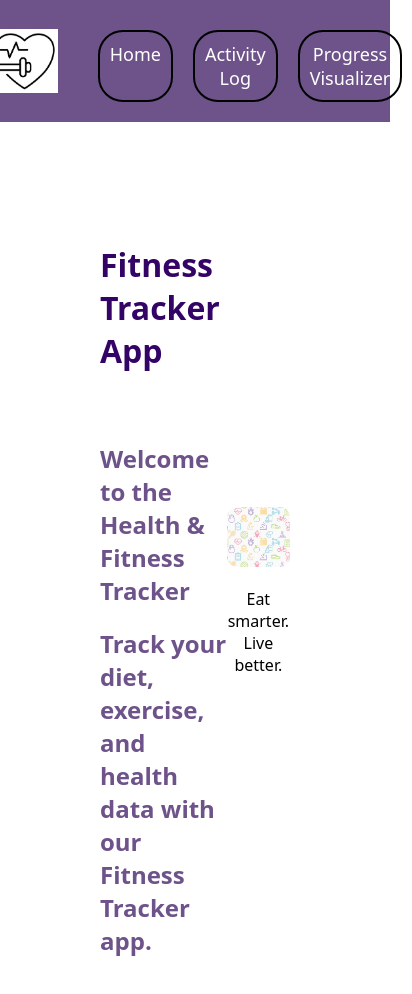
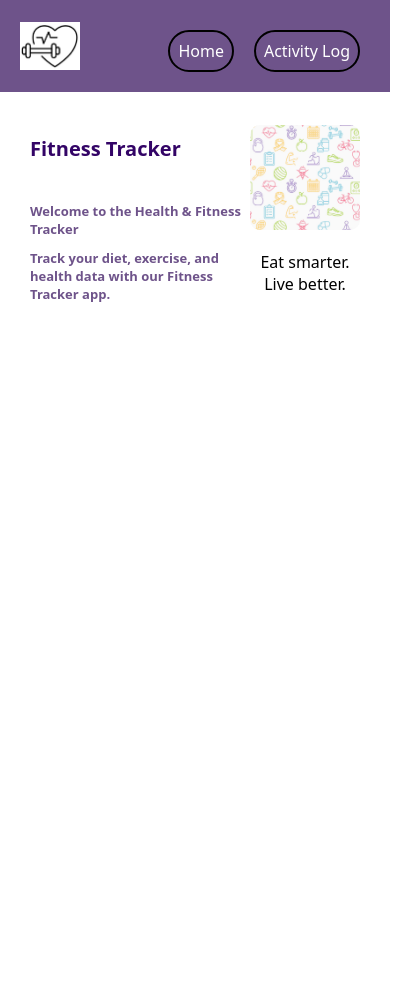
Before and after one commit to bayanwafa/Project2, a React (Create React App) app: page / in a window 390 px wide. Shown: the top 994 px of the page, 412 px wide, since content can reach past the window. After the commit the page ends 844 px from the top, so only its background shows below. Built offline with nearby package versions, Linux system fonts and the light colour scheme.

Commit message:
add comments and readme file and media screen

```diff
--- a/src/components/ActivityList.js
+++ b/src/components/ActivityList.js
@@ -3,9 +3,11 @@ import Axios from 'axios';
 import ActivityForm from './ActivityForm';
 import './App.css';
 
+// API endpoint for activities
 const url = 'https://658f6eaa2871a9866e7a7460.mockapi.io/activity';
 
 function ActivityList() {
+  // State to store the list of activities
   const [activities, setActivities] = useState([]);
 
   // Function to fetch all activities
@@ -28,7 +30,7 @@ function ActivityList() {
   const addActivity = (newActivity) => {
     Axios.post(url, newActivity)
       .then((response) => {
-        // Instead of calling getAll, update the state directly
+        // Update the state with the new activity
         setActivities([...activities, response.data]);
       })
       .catch((error) => {
@@ -44,6 +46,7 @@ function ActivityList() {
         <ActivityForm addActivity={addActivity} />
       </div>
       <ul>
+        {/* Display the list of activities */}
         {activities.map((activity) => (
           <li key={activity.id}>
             Date: {activity.date}, Duration: {activity.duration} mins, Intensity: {activity.intensity}, Calories: {activity.calories} cal
--- a/src/components/App.css
+++ b/src/components/App.css
@@ -1,9 +1,11 @@
+/* Reset some default styles and set the font family */
 body {
-  font-family:system-ui, -apple-system, BlinkMacSystemFont, 'Segoe UI', Roboto, Oxygen, Ubuntu, Cantarell, 'Open Sans', 'Helvetica Neue', sans-serif ;
+  font-family: system-ui, -apple-system, BlinkMacSystemFont, 'Segoe UI', Roboto, Oxygen, Ubuntu, Cantarell, 'Open Sans', 'Helvetica Neue', sans-serif;
   margin: 0;
   padding: 0;
 }
 
+/* Header styling */
 header {
   background-color: #6e538a;
   color: white;
@@ -11,6 +13,7 @@ header {
   text-align: center;
 }
 
+/* Header content layout */
 .header-content {
   display: flex;
   align-items: center;
@@ -18,12 +21,14 @@ header {
   margin: 10px;
 }
 
+/* Logo styling */
 .header-content img {
   width: 80px;
   height: auto;
   margin-right: auto;
 }
 
+/* Navigation styling */
 .header-content nav {
   display: flex;
   justify-content: center;
@@ -41,27 +46,32 @@ header {
   border-radius: 25px;
 }
 
+/* Hover effect for navigation links */
 .header-content nav a:hover {
   text-decoration: underline;
   color: #330466;
   background-color: #d8cece;
 }
 
+/* Main app styling */
 .App {
   text-align: center;
 }
 
+/* Homepage styling */
 .homepage {
   margin: 100px;
   display: flex;
   align-items: center;
 }
 
+/* Text section styling */
 .text-section {
   flex: 2;
 }
 
 .text-section h1 {
+  font-size: 38px;
   margin-bottom: 70px;
   color: #330466;
 }
@@ -70,6 +80,7 @@ header {
   color: #6e538a;
 }
 
+/* Image section styling */
 .image-section {
   flex: 1;
 }
@@ -83,6 +94,7 @@ header {
   text-align: center;
 }
 
+/* Activity list styling */
 .activity-list {
   margin: 15px;
   padding: 7px;
@@ -92,6 +104,7 @@ header {
   cursor: pointer;
 }
 
+/* Activity form styling */
 .activity-form {
   margin-bottom: 20px;
 }
@@ -119,10 +132,12 @@ header {
   margin-top: 10px;
 }
 
+/* Hover effect for activity form button */
 .activity-form button:hover {
   background-color: #32184e;
 }
 
+/* Activity list styles */
 .activity-list ul {
   margin-top: 50px;
   list-style-type: none;
@@ -136,6 +151,62 @@ header {
   padding: 10px;
 }
 
+/* Hover effect for activity list item */
 .activity-list li:hover {
   background-color: #d8cece;
 }
+
+
+/* Responsive styles */
+@media screen and (max-width: 600px) {
+
+  /* Styles for screens up to 600px wide */
+  body {
+    max-width: 100%;
+    overflow-x: hidden;
+  }
+
+  .homepage {
+    margin: 50px;
+  }
+
+  .text-section h1 {
+    font-size: 28px;
+    margin-bottom: 50px;
+  }
+
+  .text-section h2 {
+    font-size: 18px;
+  }
+}
+
+@media screen and (max-width: 400px) {
+
+  /* Styles for screens up to 400px wide */
+  body {
+    max-width: 100%;
+    overflow-x: hidden;
+  }
+
+  .homepage {
+    margin: 30px;
+  }
+
+  .text-section h1 {
+    font-size: 20px;
+    margin-bottom: 40px;
+  }
+
+  .text-section h2 {
+    font-size: 13px;
+  }
+
+  .header-content img {
+    width: 60px;
+  }
+
+  .header-content nav a {
+    font-size: 16px;
+    padding: 8px;
+  }
+}
--- a/src/components/App.js
+++ b/src/components/App.js
@@ -9,11 +9,11 @@ function App() {
   return (
     <div>
       <Router>
-        <Header />
+        <Header /> {/* Render the Header component */}
         <Routes>
+          {/* Define routes for Home and ActivityList components */}
           <Route path="/" element={<Home />} />
           <Route path="/activity" element={<ActivityList />} />
-
         </Routes>
       </Router>
     </div>
--- a/src/components/header.js
+++ b/src/components/header.js
@@ -5,12 +5,12 @@ import logo from '../images/icon.jpg';
 function Header() {
     return (
         <header>
+            {/* Header content with logo and navigation */}
             <div className="header-content">
-                <img src={logo} alt="Logo" />
+                <img src={logo} alt="Logo" /> {/* Display the logo */}
                 <nav>
-                    <Link to="/">Home</Link>
-                    <Link to="/activity">Activity Log</Link>
-                    <Link to="">Progress Visualizer</Link>
+                    <Link to="/">Home</Link> {/* Link to the Home route */}
+                    <Link to="/activity">Activity Log</Link> {/* Link to the Activity Log route */}
                 </nav>
             </div>
         </header>
--- a/src/components/home.js
+++ b/src/components/home.js
@@ -1,17 +1,18 @@
-// Home.js
 import React from 'react';
 import Img from '../images/health.jpg';
 
 const Home = () => {
   return (
     <div className="homepage">
+      {/* Text section */}
       <div className="text-section">
-        <h1>Fitness Tracker App</h1>
+        <h1>Fitness Tracker</h1>
         <h2>Welcome to the Health & Fitness Tracker</h2>
         <h2>Track your diet, exercise, and health data with our Fitness Tracker app.</h2>
       </div>
+      {/* Image section */}
       <div className="image-section">
-        <img src={Img} alt="image" />
+        <img src={Img} alt="image" /> {/* Display the image */}
         <p>Eat smarter. Live better.</p>
       </div>
     </div>
```
Also changed, not shown: src/components/ActivityForm.js (+8 -0 lines), 1 other file (tests, documents, lock files or other folders).
